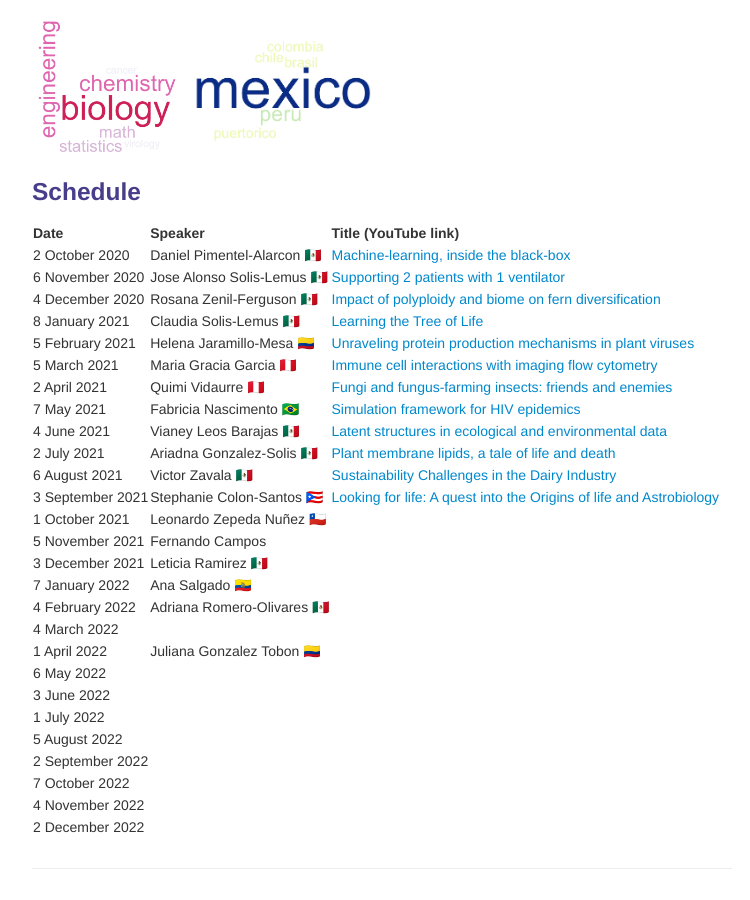
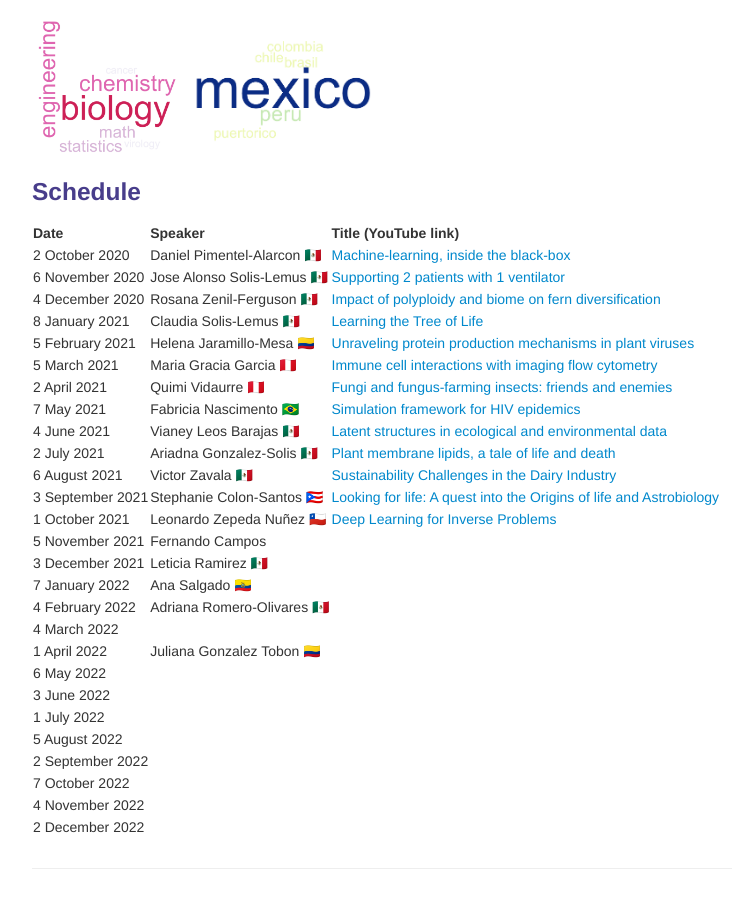
Before and after one commit to solislemuslab/solislemuslab.github.io, a Jekyll site: the page built from pages/talks.md, in a window 1280 px wide and 900 px high, scrolled down 3178 px. Shown: the whole window, without its empty margins (258-1008 px from the left). Built offline with Jekyll 4.4.1, drawn with Linux system fonts in a browser that asks for light colours.

Commit message:
added leo talk

```diff
--- a/pages/talks.md
+++ b/pages/talks.md
@@ -251,7 +251,7 @@ Great! Please fill out [this google form](https://forms.gle/1kpZE1XrKe9YS9cHA)
 | 2 July 2021 | Ariadna Gonzalez-Solis 🇲🇽 | [Plant membrane lipids, a tale of life and death](https://youtu.be/8_BDS0_YHFY) |
 | 6 August 2021 | Victor Zavala 🇲🇽 | [Sustainability Challenges in the Dairy Industry](https://www.youtube.com/watch?v=0NxHs_YeHsI) |
 | 3 September 2021 | Stephanie Colon-Santos 🇵🇷 | [Looking for life: A quest into the Origins of life and Astrobiology](https://www.youtube.com/watch?v=NdSkt3ZYqLU)|
-| 1 October 2021 | Leonardo Zepeda Nuñez 🇨🇱 | |
+| 1 October 2021 | Leonardo Zepeda Nuñez 🇨🇱 | [Deep Learning for Inverse Problems](https://youtu.be/BnhiYvPny6c) |
 | 5 November 2021 | Fernando Campos | |
 | 3 December 2021 | Leticia Ramirez 🇲🇽 | |
 | 7 January 2022 | Ana Salgado 🇪🇨 | |
```
